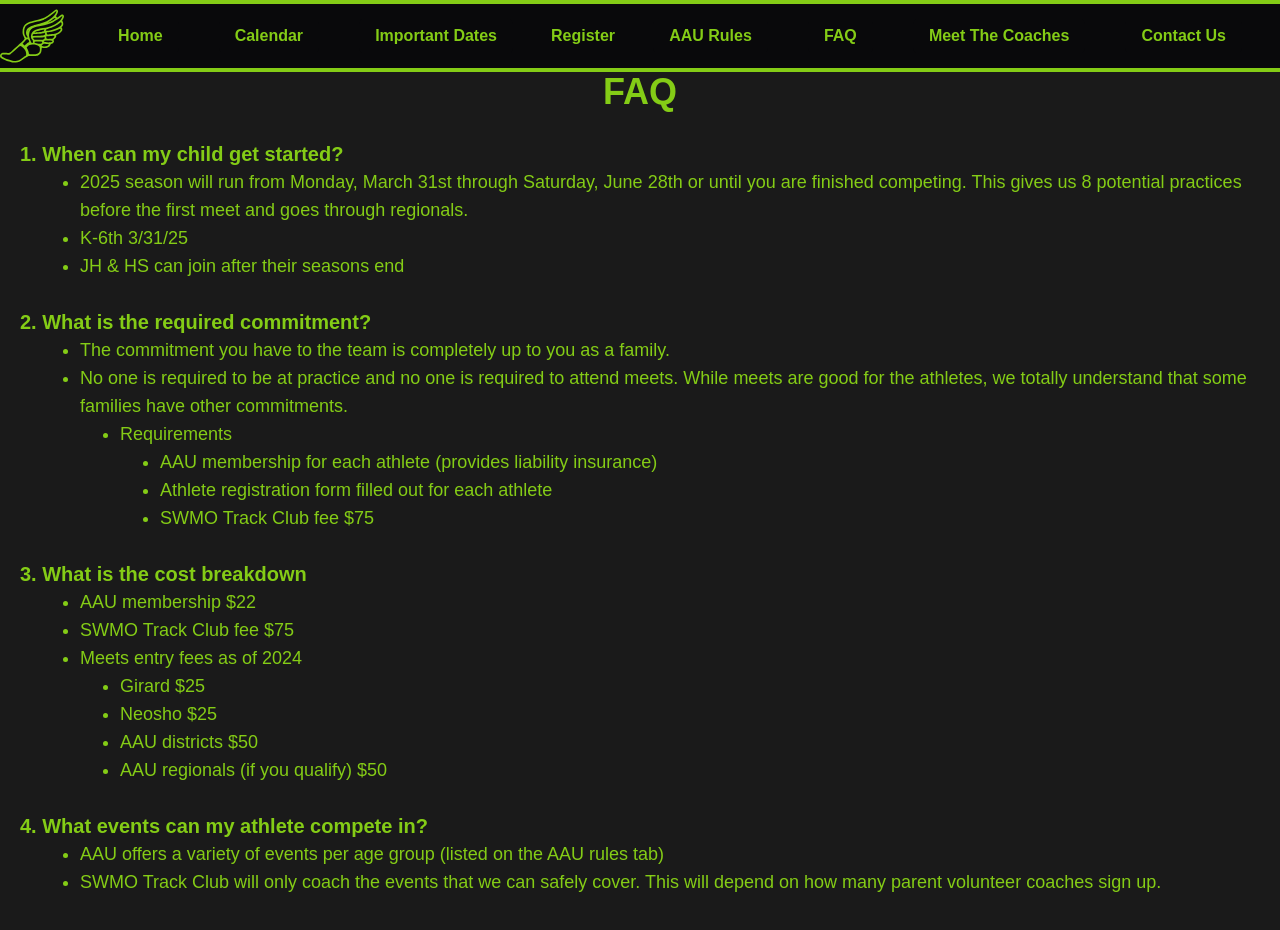
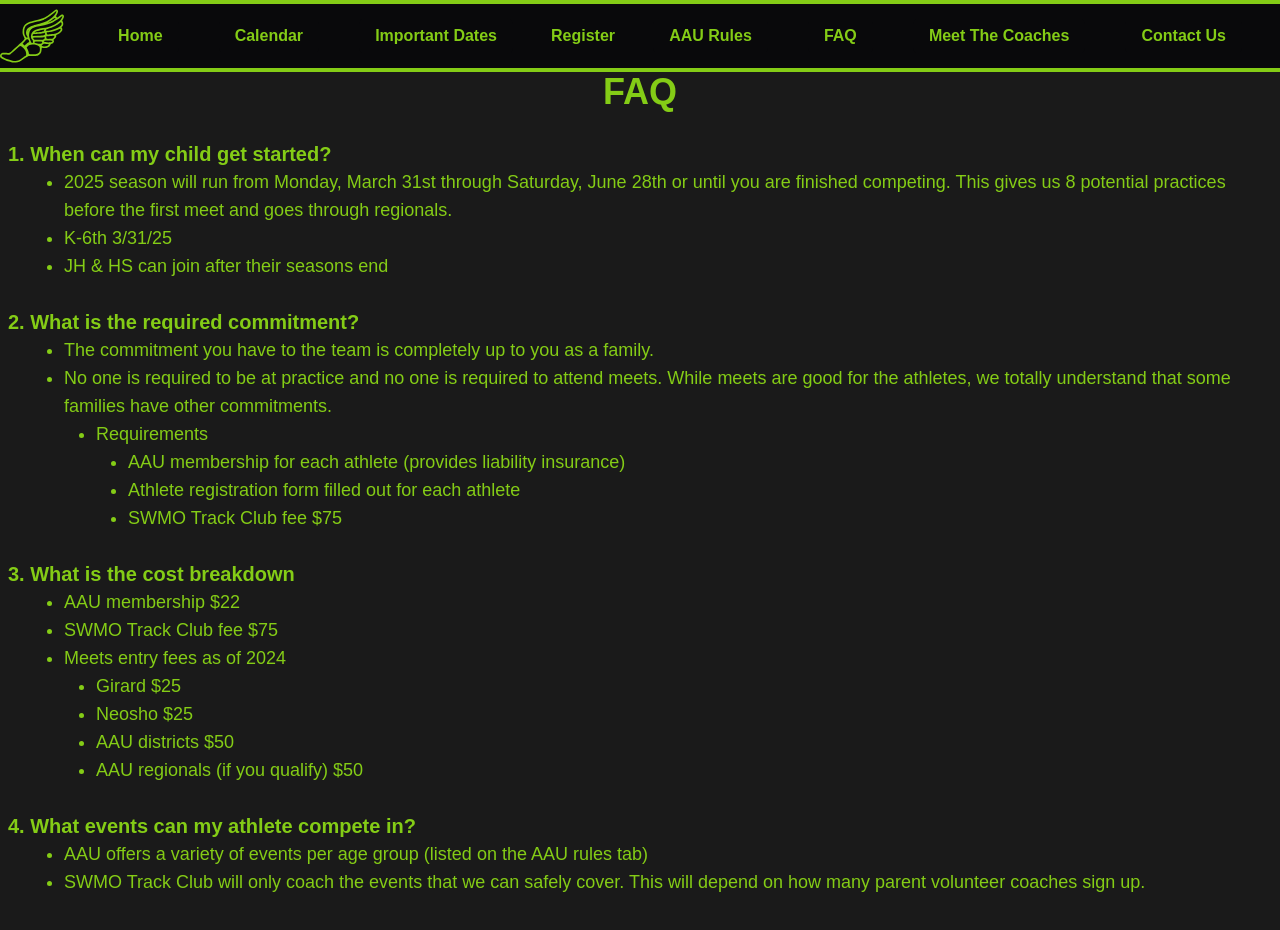
Before and after one commit to rylandavis9/AAU-website, a Next.js app in the folder website/: page /frequentlyaskedquestions in a window 1280 px wide. Shown: the top 930 px of the page. Built offline with nearby package versions, Linux system fonts and the light colour scheme.

Commit message:
updated margins on lists

```diff
--- a/website/app/frequentlyaskedquestions/page.tsx
+++ b/website/app/frequentlyaskedquestions/page.tsx
@@ -9,41 +9,41 @@ export default function Faq() {
         </Navbar>
         <div className="" >
           <h1 className="w-full text-center text-4xl font-extrabold " >FAQ</h1>
-              <h2 className="ml-5 text-xl font-extrabold " ><br></br>1. When can my child get started?</h2>
-                <ul className="ml-10 text-lg list-disc">
-                    <li className="ml-10 text-lg list-disc">2025 season will run from Monday, March 31st through Saturday, June 28th or until you are finished competing. This gives us 8 potential practices before the first meet and goes through regionals. </li>
-                    <li className="ml-10 text-lg list-disc">K-6th 3/31/25</li>
-                    <li className="ml-10 text-lg list-disc">JH & HS can join after their seasons end</li>
+              <h2 className="mx-2 text-xl font-extrabold " ><br></br>1. When can my child get started?</h2>
+                <ul className="ml-8 text-lg list-disc">
+                    <li className="ml-8 text-lg list-disc">2025 season will run from Monday, March 31st through Saturday, June 28th or until you are finished competing. This gives us 8 potential practices before the first meet and goes through regionals. </li>
+                    <li className="ml-8 text-lg list-disc">K-6th 3/31/25</li>
+                    <li className="ml-8 text-lg list-disc">JH & HS can join after their seasons end</li>
                 </ul>
-              <h2 className="ml-5 text-xl font-extrabold " ><br></br>2. What is the required commitment?</h2>
-                <ul className="ml-10 text-lg list-disc">
-                    <li className="ml-10 text-lg list-disc">The commitment you have to the team is completely up to you as a family.</li>
-                    <li className="ml-10 text-lg list-disc">No one is required to be at practice and no one is required to attend meets. While meets are good for the athletes, we totally understand that some families have other commitments.  </li>
-                    <ul className="ml-10 text-lg list-disc">
-                      <li className="ml-10 text-lg list-disc">Requirements</li>
-                      <ul className="ml-20 text-lg list-disc">
+              <h2 className="mx-2 text-xl font-extrabold " ><br></br>2. What is the required commitment?</h2>
+                <ul className="ml-8 text-lg list-disc">
+                    <li className="ml-8 text-lg list-disc">The commitment you have to the team is completely up to you as a family.</li>
+                    <li className="ml-8 text-lg list-disc">No one is required to be at practice and no one is required to attend meets. While meets are good for the athletes, we totally understand that some families have other commitments.  </li>
+                    <ul className="ml-8 text-lg list-disc">
+                      <li className="ml-8 text-lg list-disc">Requirements</li>
+                      <ul className="ml-16 text-lg list-disc">
                         <li>AAU membership for each athlete (provides liability insurance)</li>
                         <li>Athlete registration form filled out for each athlete</li>
                         <li>SWMO Track Club fee $75</li>
                       </ul>
                     </ul>
                 </ul>
-              <h2 className="ml-5 text-xl font-extrabold " ><br></br>3. What is the cost breakdown</h2>
-                <ul className="ml-10 text-lg list-disc">
-                    <li className="ml-10 text-lg list-disc">AAU membership $22</li>
-                    <li className="ml-10 text-lg list-disc">SWMO Track Club fee $75</li>
-                    <li className="ml-10 text-lg list-disc">Meets entry fees as of 2024</li>
-                    <ul className="ml-20 text-lg list-disc">
+              <h2 className="mx-2 text-xl font-extrabold " ><br></br>3. What is the cost breakdown</h2>
+                <ul className="ml-8 text-lg list-disc">
+                    <li className="ml-8 text-lg list-disc">AAU membership $22</li>
+                    <li className="ml-8 text-lg list-disc">SWMO Track Club fee $75</li>
+                    <li className="ml-8 text-lg list-disc">Meets entry fees as of 2024</li>
+                    <ul className="ml-16 text-lg list-disc">
                       <li>Girard $25</li>
                       <li>Neosho $25</li>
                       <li>AAU districts $50</li>
                       <li>AAU regionals (if you qualify) $50</li>
                     </ul>
                 </ul>
-              <h2 className="ml-5 text-xl font-extrabold " ><br></br>4. What events can my athlete compete in?</h2>
-                <ul className="ml-10 text-lg list-disc">
-                    <li className="ml-10 text-lg list-disc">AAU offers a variety of events per age group (listed on the AAU rules tab)</li>
-                    <li className="ml-10 text-lg list-disc">SWMO Track Club will only coach the events that we can safely cover. This will depend on how many parent volunteer coaches sign up.  </li>
+              <h2 className="mx-2 text-xl font-extrabold " ><br></br>4. What events can my athlete compete in?</h2>
+                <ul className="ml-8 text-lg list-disc">
+                    <li className="ml-8 text-lg list-disc">AAU offers a variety of events per age group (listed on the AAU rules tab)</li>
+                    <li className="ml-8 text-lg list-disc">SWMO Track Club will only coach the events that we can safely cover. This will depend on how many parent volunteer coaches sign up.  </li>
                 </ul>
 
               </div>
--- a/website/app/rules/page.tsx
+++ b/website/app/rules/page.tsx
@@ -89,12 +89,12 @@ export default function Home() {
               </tr>
             </table>
             <div className="" >
-              <h2 className="ml-5 text-xl font-extrabold " >Proof Of Age</h2>
-                <ul className="ml-10 text-lg list-disc">
+              <h2 className="mx-2 text-xl font-extrabold " >Proof Of Age</h2>
+                <ul className="ml-8 text-lg list-disc">
                     <li>a. Proof of age may be required at District, Regional Qualifier, and National Championship events and whenever required and/or challenged.</li>
-                        <ul className="ml-10 text-lg list-disc">
+                        <ul className="ml-8 text-lg list-disc">
                             <li>Acceptable Forms:</li>
-                            <ul className="ml-10 text-lg list-disc">
+                            <ul className="ml-8 text-lg list-disc">
                               <li>Original Birth Certificate;</li>
                               <li>A notarized original birth certificate from the appropriate visiting authority;</li>
                               <li>A US Military Government Identification Card;</li>
```
